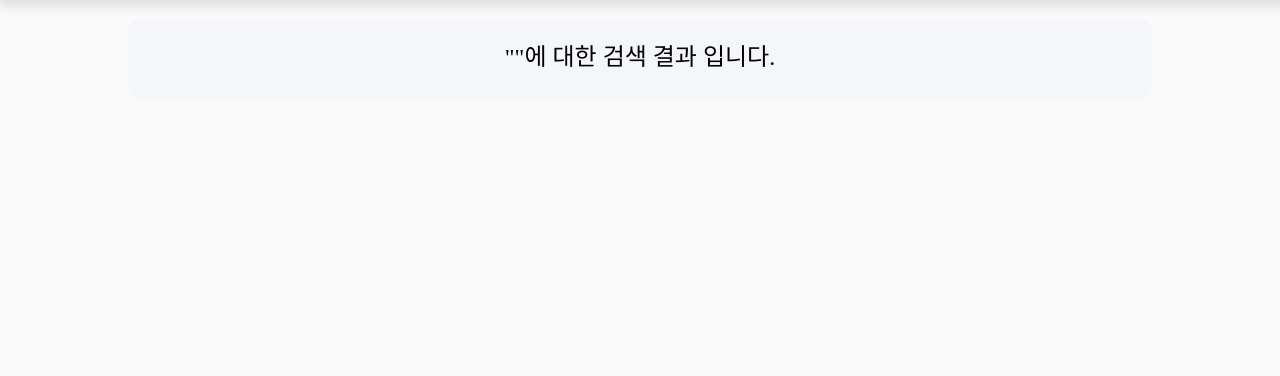
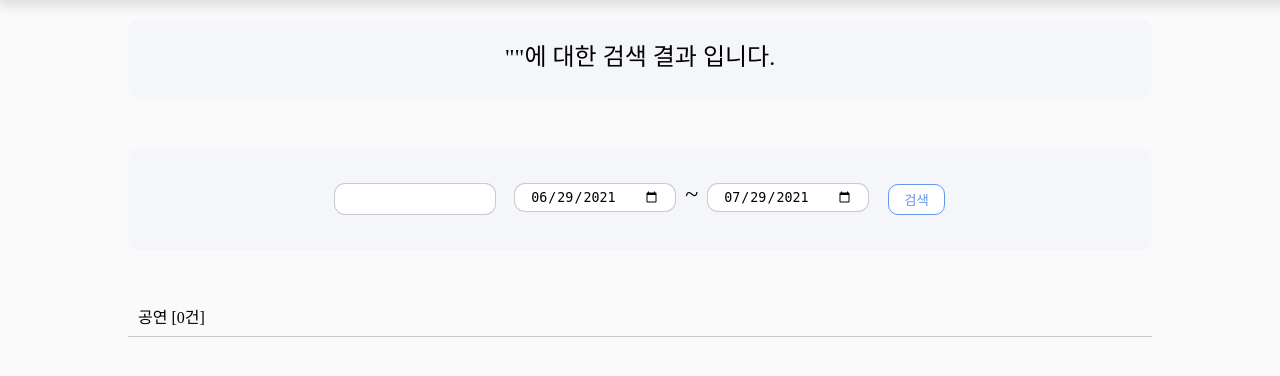
Before and after one commit to minwoo9629/ticketing_service, a Django app: template concertapp/templates/concertapp/search.html in a window 1280 px wide. Shown: the part 83-459 px from the top of the page. Run offline with Django 3.2, Linux system fonts and the light colour scheme; the template is opened without the code that fills it, so the values that code supplies are empty.

Commit message:
검색기능 구현

```diff
--- a/concertapp/static/concertapp/js/category.js
+++ b/concertapp/static/concertapp/js/category.js
@@ -6,6 +6,7 @@ const categoryCard = document.querySelectorAll('.categoryCard');
 let start_idx, end_idx;
 start_idx = 12
 end_idx = 18
+
 if (categoryCard.length !== 12) {
     moreWrap.style.display = 'none';
 }
--- a/concertapp/templates/concertapp/search.html
+++ b/concertapp/templates/concertapp/search.html
@@ -4,8 +4,20 @@
     <div class="keywordWrap">
         <span class="keyword">"{{keyword}}"</span>에 대한 검색 결과 입니다.
     </div>
-
+    <div class="detailSearchWrap">
+        <form class="detailSearchForm" id="detailSearchForm" action="{% url 'search'%}" method="GET">
+            <input type="text" name="q" value="{{keyword}}">
+            <div class=" dateFormWrap">
+                <input type="date" id="start_day" name="start_day" value="{{start_day}}"> ~ <input type="date"
+                    id="end_day" name="end_day" value="{{end_day}}">
+            </div>
+            <input type="submit" value="검색">
+        </form>
+    </div>
     <div class="searchResultWrap">
+        <div class="searchLength">
+            공연 [{{search_list|length}}건]
+        </div>
         <ul class="searchResult">
             {% if search_list %}
             {% for performance in search_list %}
@@ -39,9 +51,11 @@
         padding: 20px;
         width: 80vw;
         margin: 0 auto;
+        max-width: 1250px;
     }
 
-    .keywordWrap {
+    .keywordWrap,
+    .detailSearchWrap {
         padding: 25px 70px 30px;
         margin-bottom: 50px;
         box-sizing: border-box;
@@ -49,6 +63,57 @@
         background: #f4f6f9;
         text-align: center;
         font-size: 24px;
+    }
+
+    .detailSearchWrap {
+        box-sizing: border-box;
+        padding: 25px 70px 25px;
+        justify-content: center;
+        display: flex;
+    }
+
+    .detailSearchForm input {
+        padding: 5px 15px;
+        margin: 10px;
+    }
+
+    .detailSearchForm {
+        display: flex;
+        flex-wrap: wrap;
+    }
+
+    .detailSearchForm input[type="text"],
+    .detailSearchForm input[type="date"] {
+        box-shadow: 0 0 0 1px #cccbcb;
+        border: none;
+        outline: none;
+        border-radius: 10px;
+        width: 130px;
+        padding: 5px 15px;
+        margin: 10px;
+    }
+
+    .detailSearchForm input[type="text"] {
+        height: 20px;
+    }
+
+    .detailSearchForm input[type="submit"] {
+        cursor: pointer;
+        background-color: white;
+        border: 1px solid cornflowerblue;
+        border-radius: 10px;
+        color: cornflowerblue;
+    }
+
+    .detailSearchForm .dateFormWrap {
+        align-items: baseline;
+        display: flex;
+        font-weight: 100;
+    }
+
+    .searchLength {
+        padding: 10px;
+        border-bottom: 1px solid #cacaca;
     }
 
     .searchResultContent {
@@ -135,4 +200,22 @@
         }
     }
 </style>
+<script>
+    const startDay = document.querySelector("#start_day")
+    const endDay = document.querySelector("#end_day")
+    const now = new Date();
+    const oneMonthAgo = new Date();
+    now.setMonth(now.getMonth() + 1)
+    function toStringByFormatting(date, delimiter = '-') {
+        const year = date.getFullYear();
+        const month = String(date.getMonth()).padStart(2, '0');
+        const day = String(date.getDate()).padStart(2, '0');
+
+        return [year, month, day].join(delimiter)
+    }
+    if (startDay.value === '') {
+        startDay.value = toStringByFormatting(oneMonthAgo);
+        endDay.value = toStringByFormatting(now);
+    }
+</script>
 {% endblock %}
```
Also changed, not shown: concertapp/views.py (+14 -2 lines).
